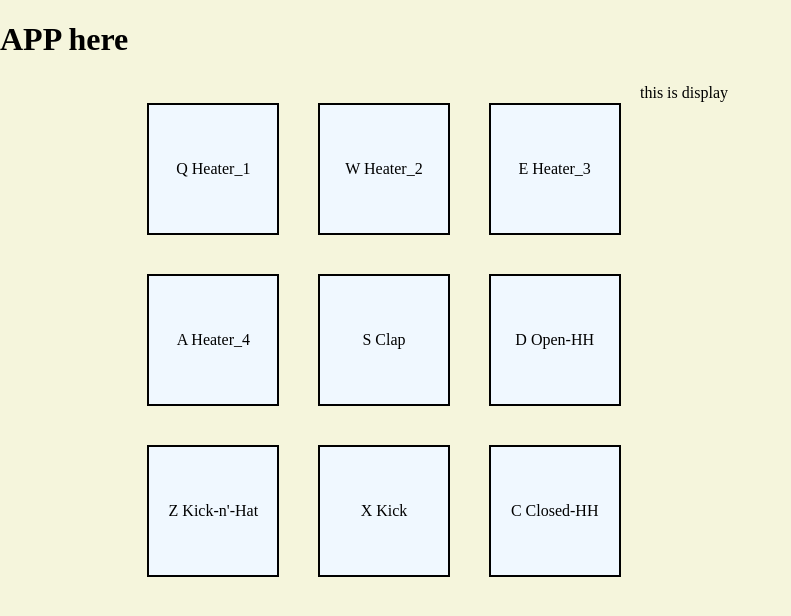
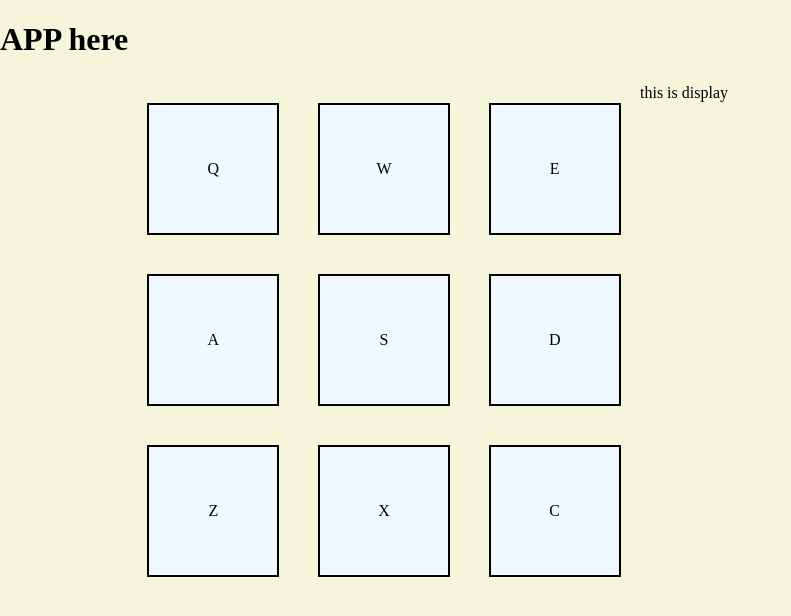
Before and after one commit to markoter/drum_machine, a React (Create React App) app: page / in a window 1280 px wide. Shown: the top 616 px of the page, without its empty margins (0-791 px from the left). Built offline with nearby package versions, Linux system fonts and the light colour scheme.

Commit message:
done up to 5. user story

```diff
--- a/src/DrumMachine.js
+++ b/src/DrumMachine.js
@@ -35,7 +35,7 @@ const DrumMachine = () => {
             key: "D"
         },
         {
-            name: "Kick-n'-Hat",
+            name: "Kick-n-Hat",
             src: "https://s3.amazonaws.com/freecodecamp/drums/Kick_n_Hat.mp3",
             key: "Z"
         },
--- a/src/Pad.js
+++ b/src/Pad.js
@@ -17,8 +17,8 @@ const Pad = (props) => {
     }
     return (
         <div id={id} className="drum-pad" onClick={handleClick}>
-            <p>{keySelect} {id}</p>
-            <audio src={sampleSrc} id={keySelect} className="audio" />
+            <p>{keySelect}</p>
+            <audio src={sampleSrc} id={keySelect} className="clip" />
         </div>
     )
 }
```
